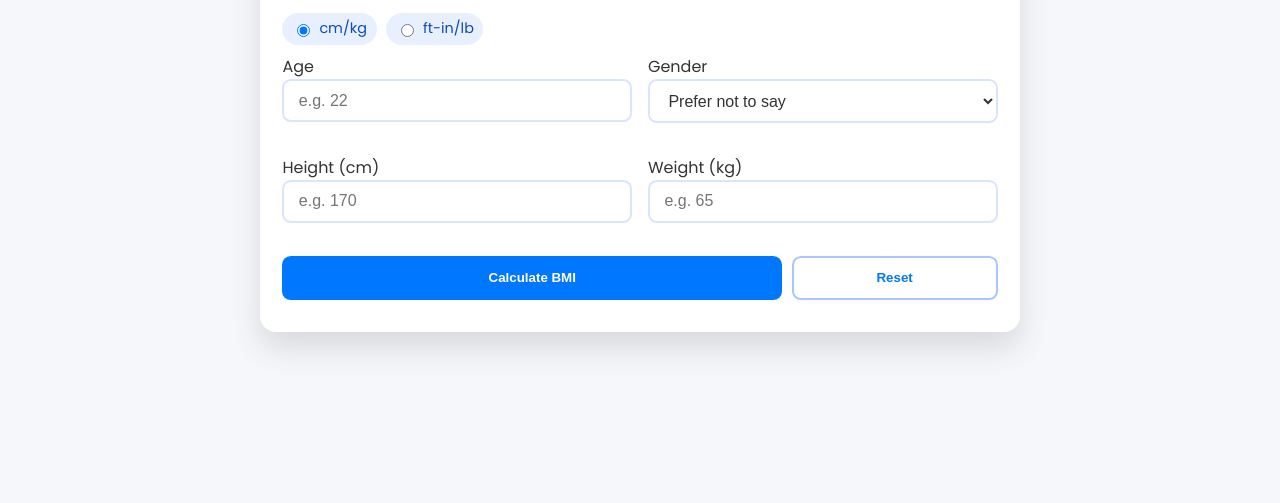
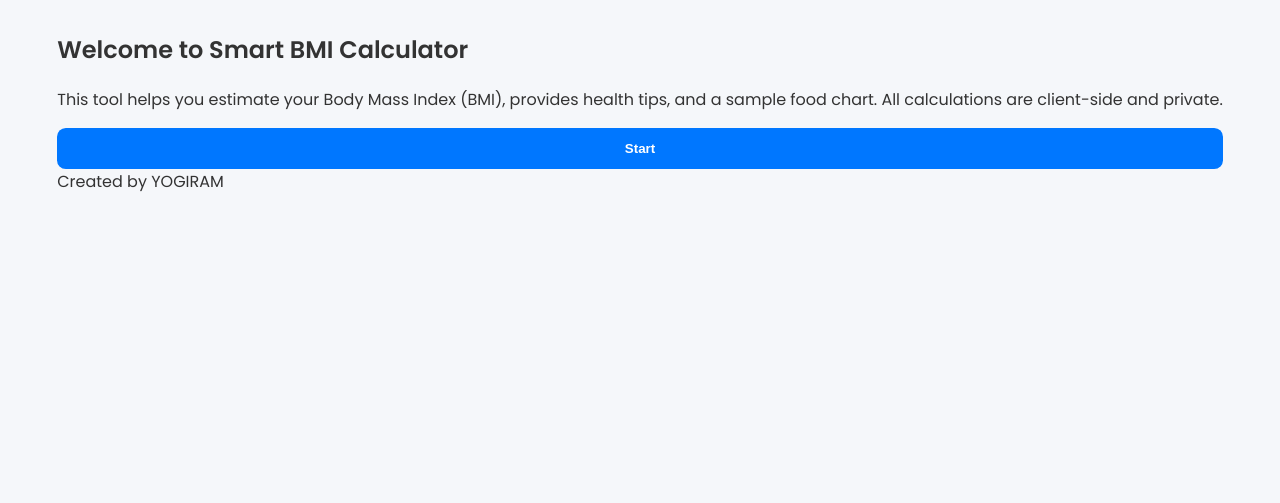
Before and after one commit to BARATH2121/bmi, a plain HTML site: page index.html in a window 1280 px wide. Shown: the part 297-800 px from the top of the page. Drawn offline with Linux system fonts and the light colour scheme.

Commit message:
Update index.html

```diff
--- a/index.html
+++ b/index.html
@@ -12,7 +12,17 @@
     <span class="slider"></span>
   </label>
 
-  <main class="card" role="main" aria-labelledby="appTitle">
+  <!-- Intro Page -->
+  <section id="introPage" class="intro-card">
+    <h1>Welcome to Smart BMI Calculator</h1>
+    <p>
+      This tool helps you estimate your Body Mass Index (BMI), provides health tips, and a sample food chart. All calculations are client-side and private.
+    </p>
+    <button id="startBtn" class="primary">Start</button>
+    <div class="creator-note">Created by YOGIRAM</div>
+  </section>
+
+  <main class="card hidden" id="calcPage" role="main" aria-labelledby="appTitle">
     <header class="header">
       <h1 id="appTitle">Smart BMI Calculator</h1>
       <div class="header-actions">
```
